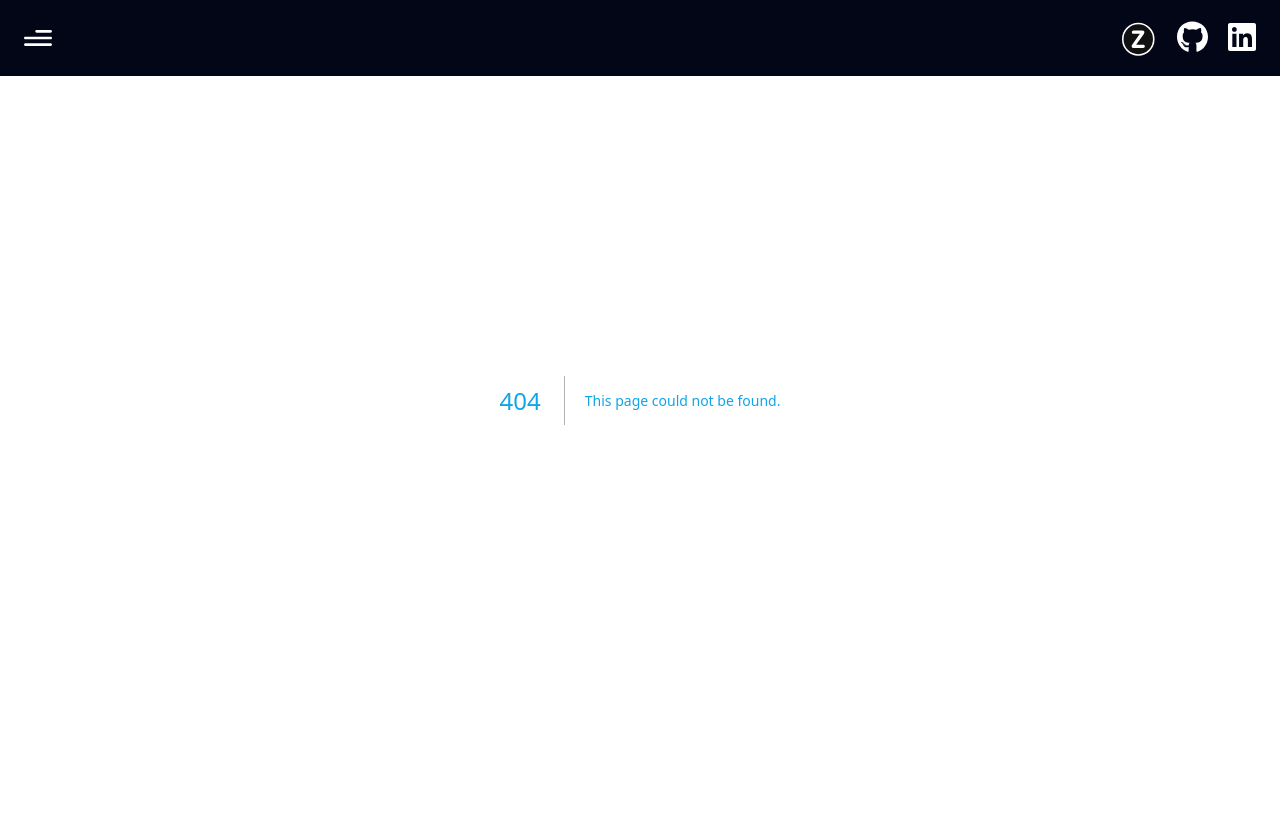
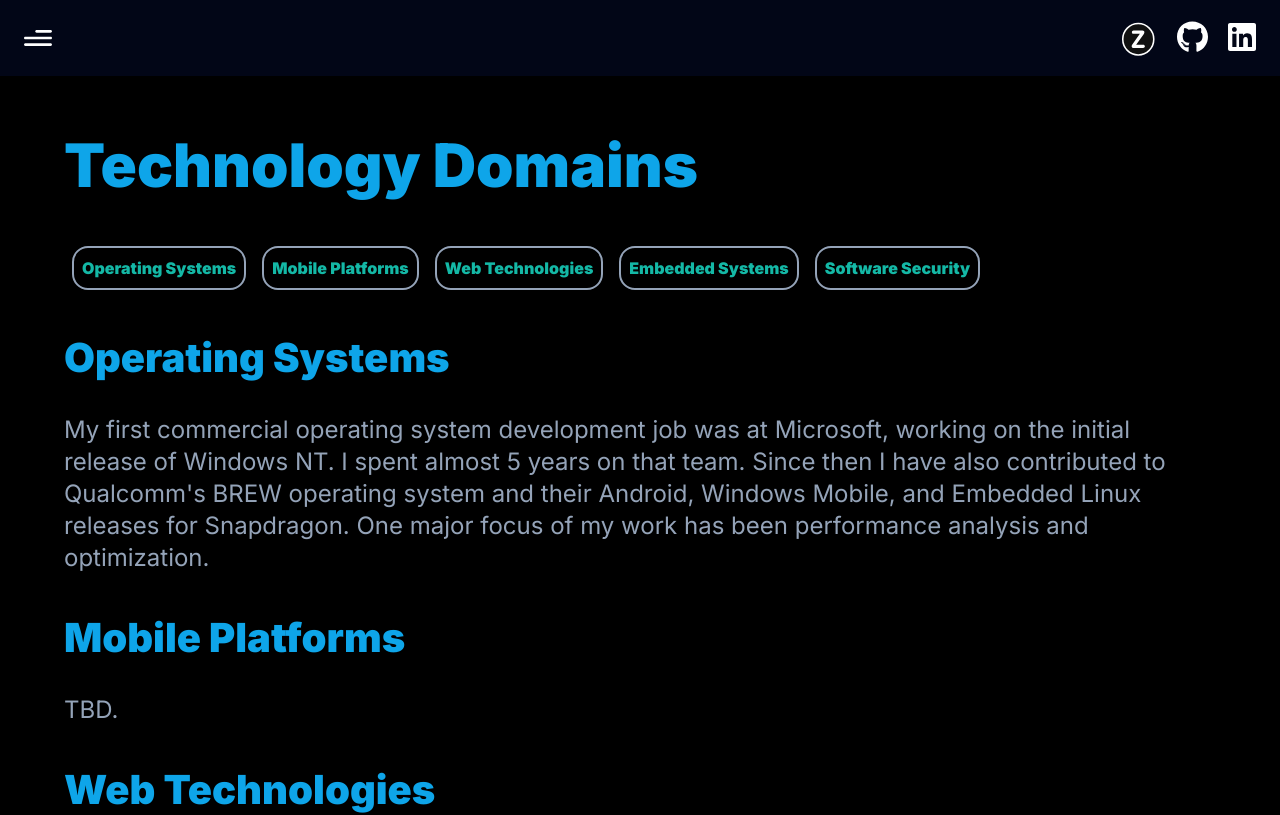
Before and after one commit to veryoddthomas/about, a Next.js app: page /domains in a window 1280 px wide. Before the commit this address had no page. Shown: the top 815 px of the page. Built offline with nearby package versions, Linux system fonts and the light colour scheme.

Commit message:
Add forgotten domain page

```diff
--- /dev/null
+++ b/app/domains/page.js
@@ -0,0 +1,46 @@
+import Navbar from "../components/Navbar";
+import Image from "next/image";
+import { domains } from "../data/domains";
+
+
+const DomainDescription = ({ index, title, icon, id, desc }) => (
+  <div>
+    <a id={id} />
+    <div className='mt-12 text-2xl'>
+      <h2 className='mb-4'>{title}</h2>
+      {desc.map((paragraph, index) => (
+        <p key={index} className='text-primary pt-4'>{paragraph}</p>
+      ))}
+    </div>
+
+  </div>
+);
+
+
+export default function Domains() {
+  return (
+    <main className="bg-primary-dark">
+      <div className='page-setup'>
+        <h1>Technology Domains</h1>
+
+        <div className='flex flex-wrap my-8   '>
+          {domains.map((domain, index) => (
+            <h2 className='p-2 mx-2 my-1 text-tertiary-light text-base  border-primary border-2 rounded-2xl hover:bg-tertiary-dark'>
+              <a href={'#' + domain.id} className=""> {domain.title} </a>
+            </h2>
+          ))}
+        </div>
+
+        {domains.map((domain, index) => (
+          <DomainDescription
+            title={domain.title}
+            icon={domain.icon}
+            id={domain.id}
+            desc={domain.desc}
+            index={index}
+            {...domain} />
+        ))}
+      </div>
+    </main>
+  );
+}
```
